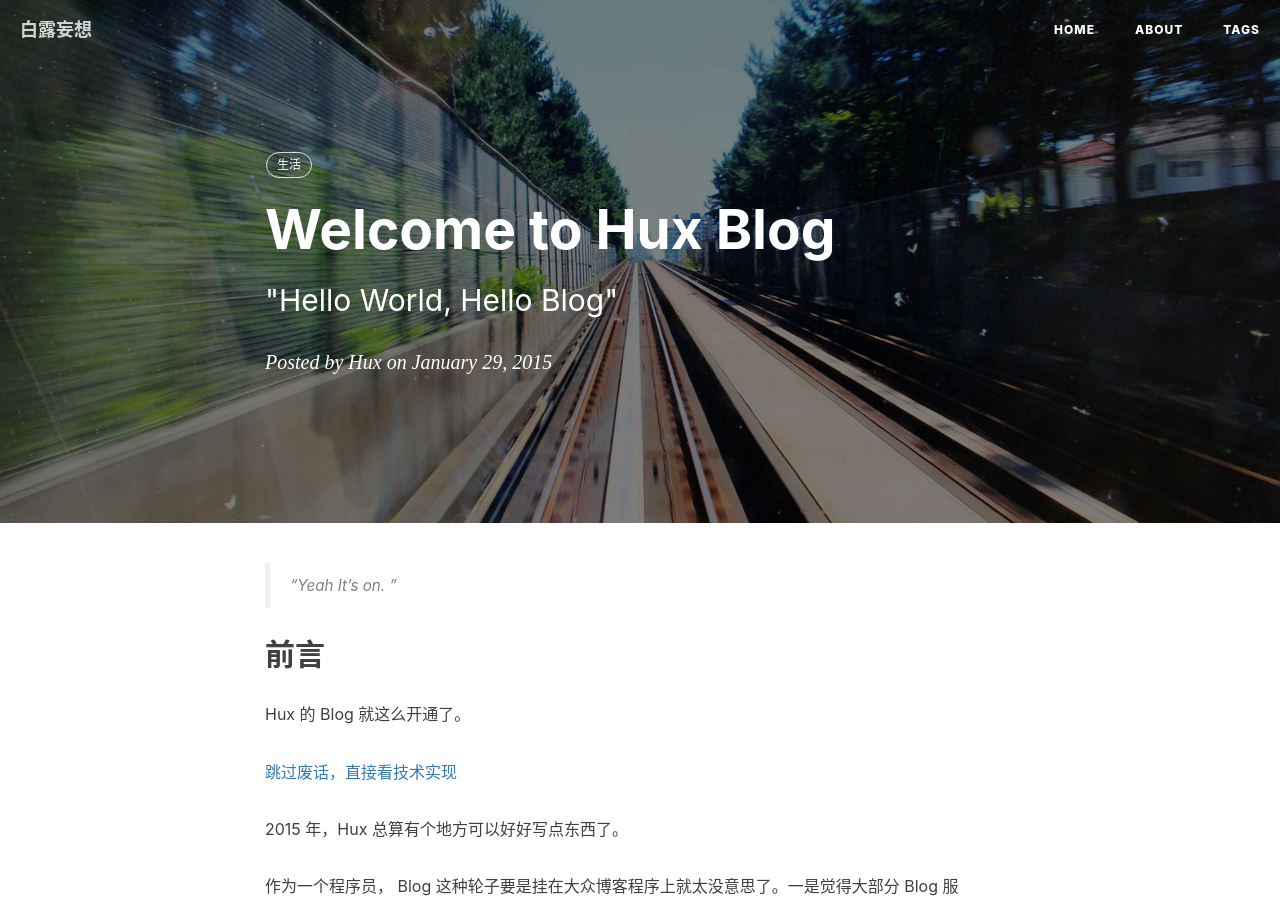
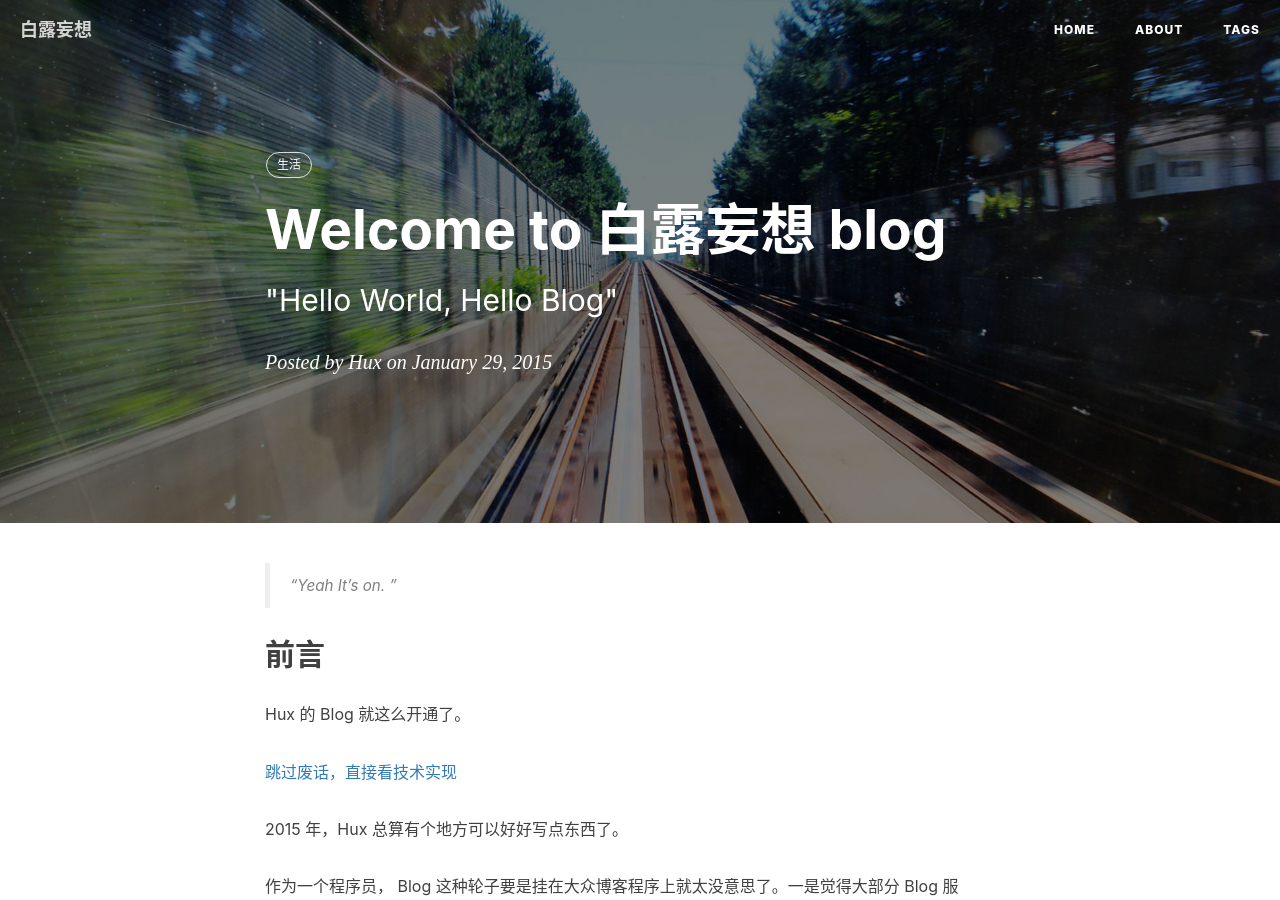
Before and after one commit to Kinyo-tyhg/Kinyo-tyhg.github.io, a Jekyll site: the page built from _posts/2014-01-29-hello-2015.markdown, in a window 1280 px wide and 900 px high. Built offline with Jekyll 4.4.1, drawn with Linux system fonts in a browser that asks for light colours; nearby versions of some CDN libraries; comment, search, counter and statistics services are not loaded.

Commit message:
Modify Post Content

```diff
--- a/_posts/2014-01-29-hello-2015.markdown
+++ b/_posts/2014-01-29-hello-2015.markdown
@@ -1,6 +1,6 @@
 ---
 layout:     post
-title:      "Welcome to Hux Blog"
+title:      "Welcome to 白露妄想 blog"
 subtitle:   " \"Hello World, Hello Blog\""
 date:       2015-01-29 12:00:00
 author:     "Hux"
```
